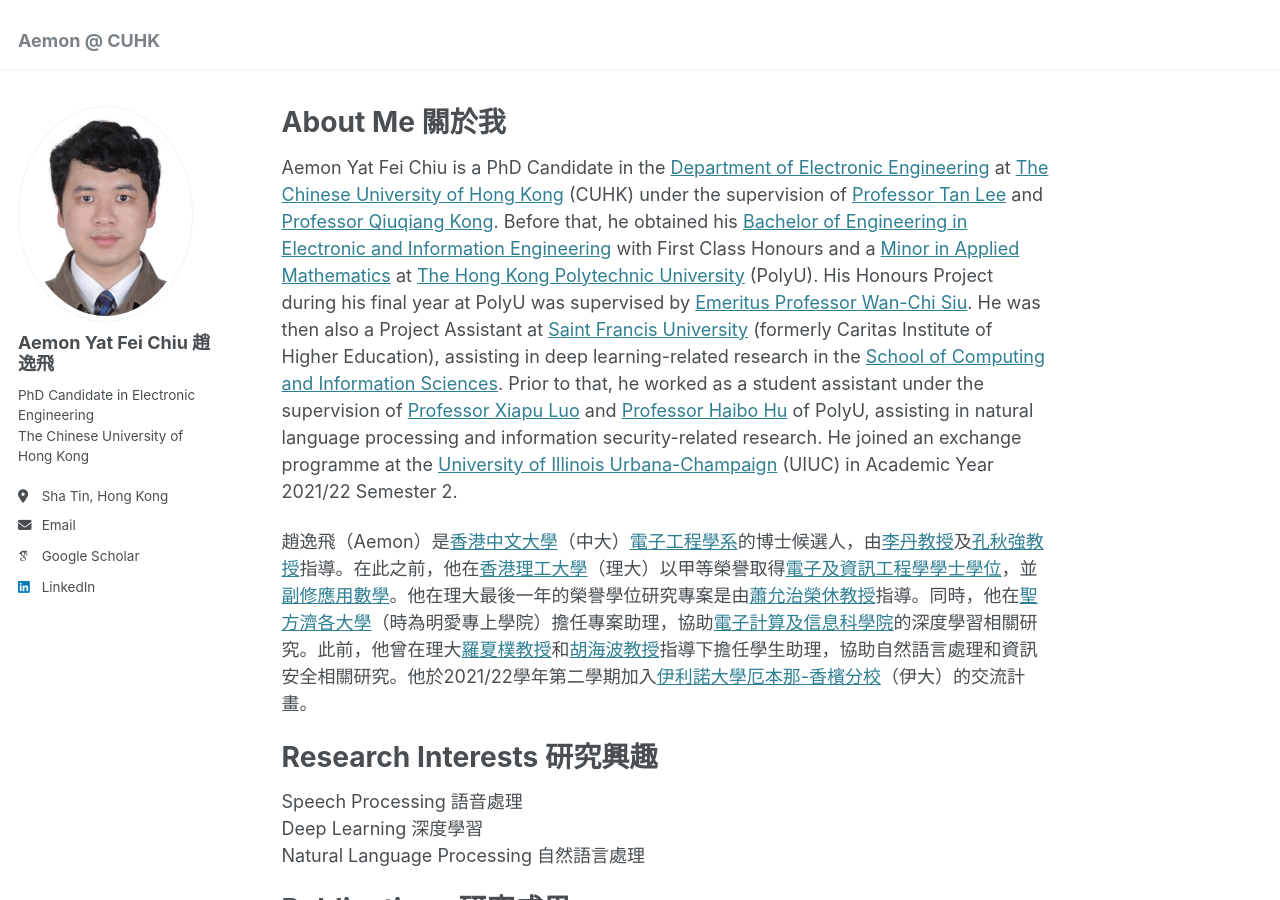
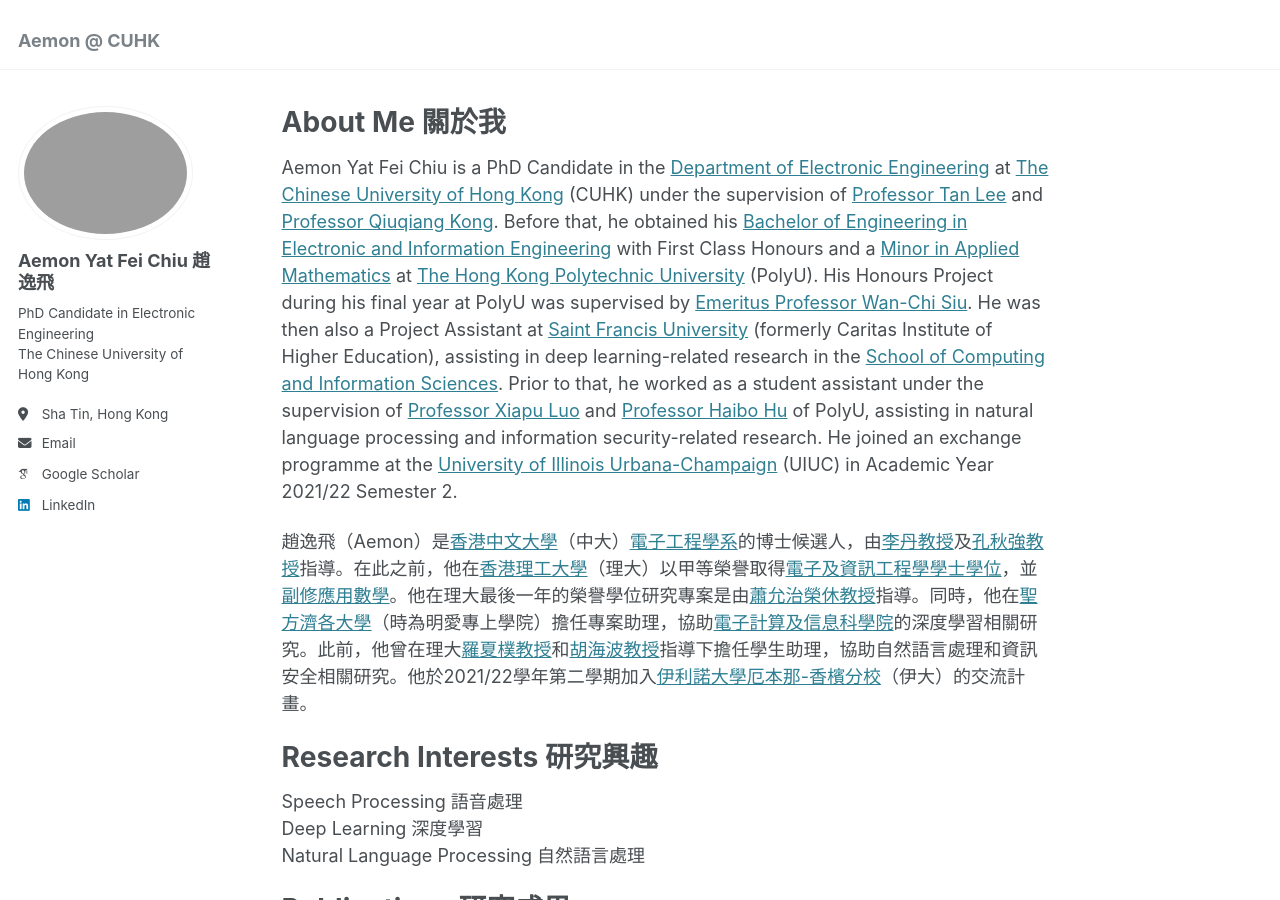
Before and after one commit to aemonyfchiu/aemonyfchiu.github.io, a Jekyll site: the page built from _pages/about.md, in a window 1280 px wide and 900 px high. Built offline with Jekyll 4.4.1, drawn with Linux system fonts in a browser that asks for light colours; some web fonts are replaced; a script that is not in the unit is left out.

Commit message:
Update _config.yml

```diff
--- a/_config.yml
+++ b/_config.yml
@@ -21,7 +21,7 @@
 #               Additional customization can be done by editing /_includes/author-profile.html
 author:
   # Biographic information
-  avatar           : "profile.png"
+  avatar           : "photo-new.jpg"
   name             : "Aemon Yat Fei Chiu 趙逸飛"
   pronouns         : # "he/his/him"
   bio              : "PhD Candidate in Electronic Engineering<br>The Chinese University of Hong Kong"
```
